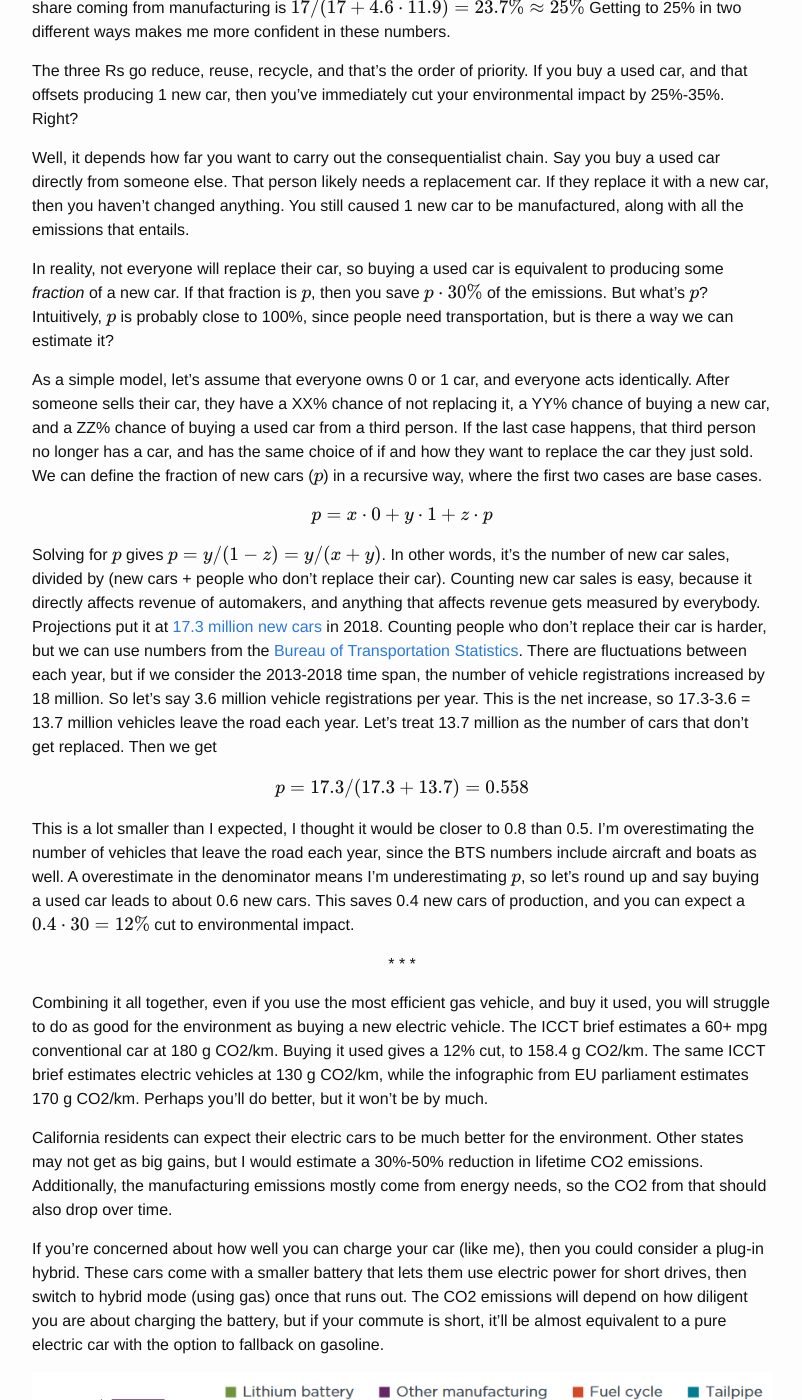
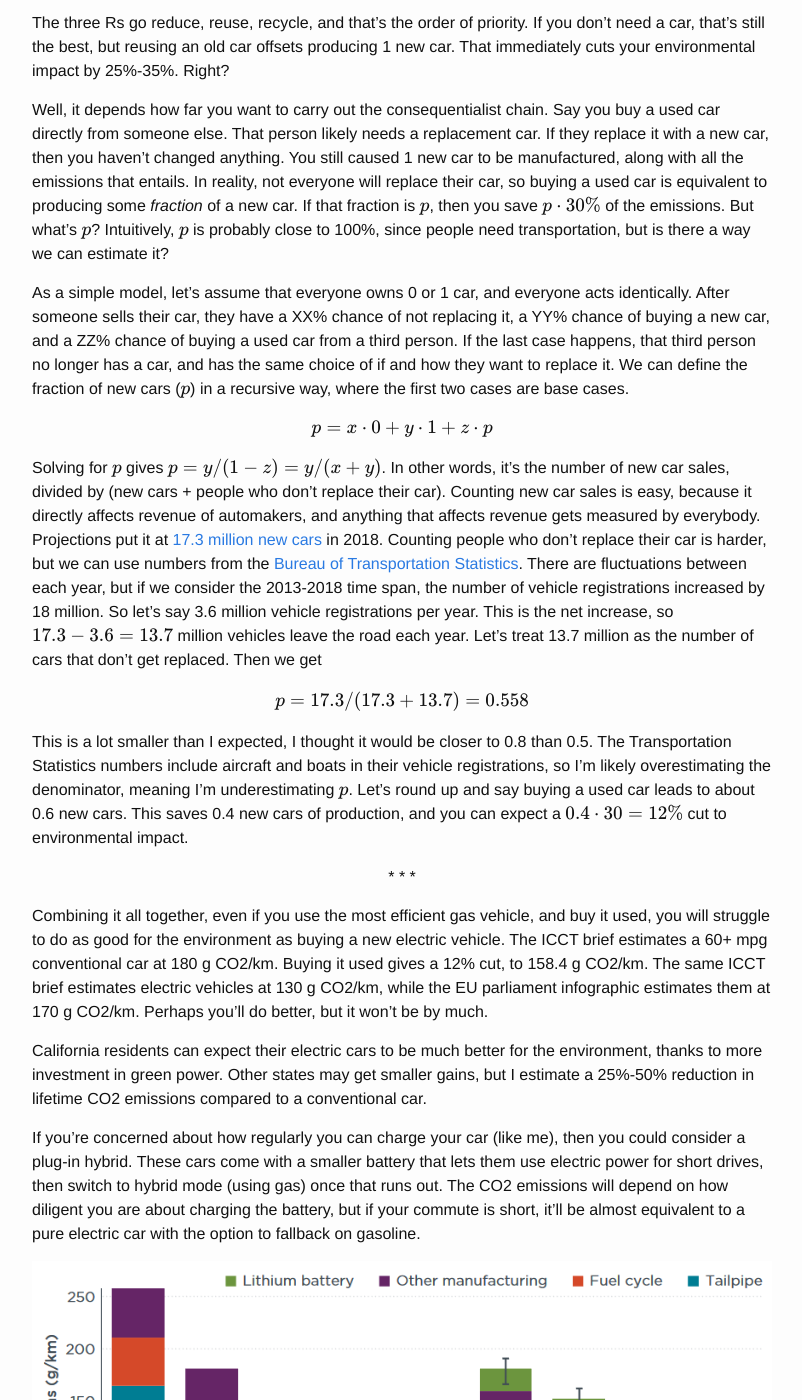
Before and after one commit to alexirpan/alexirpan.github.io, a Jekyll site: the page built from _posts/2020-12-29-car-co2.markdown, in a window 1280 px wide and 1400 px high, scrolled down 2920 px. Shown: the whole window, without its empty margins (238-1040 px from the left). Built offline with Jekyll 4.4.1, drawn with Linux system fonts in a browser that asks for light colours; nearby versions of some CDN libraries; formulas are drawn with MathJax 3; some of the changed text lies outside the part shown.

Commit message:
Believe i'm done with this

```diff
--- a/_posts/2020-12-29-car-co2.markdown
+++ b/_posts/2020-12-29-car-co2.markdown
@@ -20,11 +20,9 @@
 it's not. In high school, one of my teachers claimed that a new Toyota Prius was
 worse for the environment than a new Hummer over the course of its lifetime,
 because the CO2 emitted during production time was much higher and the gas savings
-didn't make up the difference. I never checked this claim, and it was 10 years ago. There's
-been several advances in battery production since then, but it does demonstrate you should care about
-factory-to-driver emissions, not just driver emissions.
+didn't make up the difference. I never checked this claim, and it was 10 years ago.
+Let's see if it still holds up with the advances in battery production.
 
-Let's see if we can find some sources.
 The European Parliament has
 [an infographic](https://www.europarl.europa.eu/news/en/headlines/priorities/climate-change/20190313STO31218/co2-emissions-from-cars-facts-and-figures-infographics)
 for lifetime CO2 emissions from different kinds of cars, from 2014.
@@ -54,29 +52,29 @@
 
 Electric vehicles should have larger gains than the ones shown here, because these numbers
 are based on a lifetime mileage of 93,000 miles. Most EVs I've looked at come with a 8 year, 100,000 mile
-warranty on their batteries, and because power grid electricity is greener than burning gasoline, these
-charts should be an underestimate of the impact.
+warranty on their batteries. Power grid electricity is greener than burning gasoline, so underestimates
+of mileage are worse for electric cars when comparing their emissions.
 
 Interestingly, for Germans, an electric car is only on par with an efficient gas car, since their power
-grid is more carbon heavy. This leads to the argument for electric vehicles I find most compelling:
+grid is more carbon heavy. For the French and Norwegians, it's amazing, and this is part of the argument for electric vehicles I find most compelling:
 **gas vehicles are forever locked into using gasoline, whereas electric vehicles will become
 greener over time as power grids move towards renewable energy.** Electricity is inherently
 more fungible, it doesn't matter where it comes from, and if more of the transportation network
-moves to electric, it can reduce lock in of suboptimal technology.
+moves to electric, it reduces lock in of suboptimal technology.
 
 If you live in the US and are curious, the [Alternative Fuels Data Center (AFDC)](https://afdc.energy.gov/vehicles/electric_emissions.html)
 from the Department of Energy has a tool that lets you estimate annual
 emissions for different kinds of vehicles, with breakdowns by state.
 Their US average says a gas car produces 11,435 pounds of CO2
 annually, a hybrid produces 6,258 pounds of CO2 annually, and an electric car produces
-4,091 pounds of CO2 annually. In California, the electric car is estimated at 1,960
+4,091 pounds of CO2 annually. In California, the electric car produces 1,960
 pounds of CO2 annually, less than half the national average, thanks to heavier usage of solar
 and hydropower.
 
 \* \* \*
 {: .centered }
 
-We've now established that the obvious answer is the correct one: hybrid and electric cars are
+We've now established that the obvious answer is the correct one: electric cars
 produce less CO2 over their lifetime. Now, used or new?
 
 Consider the chart from before. Around $$50/220 \approx 25\%$$ of the lifetime emissions for a gas car
@@ -86,12 +84,13 @@
 The [EPA greenhouse gas guidelines](https://www.epa.gov/greenvehicles/greenhouse-gas-emissions-typical-passenger-vehicle)
 from 2020 estimates gas cars emit 4.6 tonnes of CO2 per year. The average age of
 cars in the US is [11.9 years](https://www.cnbc.com/2020/07/28/25percent-of-cars-in-us-are-at-least-sixteen-years-old----record-high.html),
-an all-time high. So the lifetime share coming from manufacturing is
-$$17 / (17 + 4.6 \cdot 11.9) = 23.7\% \approx 25\%$$
-Getting to 25% in two different ways makes me more confident in these numbers.
+an all-time high. Using those numbers gives
+$$17 / (17 + 4.6 \cdot 11.9) = 23.7\%$$ for gas cars, which is close enough
+to $$25\%$$.
 
-The three Rs go reduce, reuse, recycle, and that's the order of priority. If you buy
-a used car, and that offsets producing 1 new car, then you've immediately cut your
+The three Rs go reduce, reuse, recycle, and that's the order of priority. If you don't
+need a car, that's still the best, but reusing an old car
+offsets producing 1 new car. That immediately cuts your
 environmental impact by 25%-35%. Right?
 
 Well, it depends how far you want to carry out the consequentialist chain. Say
@@ -99,7 +98,6 @@
 car. If they replace it with a new
 car, then you haven't changed anything. You still caused 1 new car to be
 manufactured, along with all the emissions that entails.
-
 In reality, not everyone will replace their car, so buying a used car is equivalent
 to producing some *fraction* of a new car. If that fraction is $$p$$, then you
 save $$p\cdot 30\%$$ of the emissions. But what's $$p$$? Intuitively, $$p$$ is probably
@@ -108,7 +106,7 @@
 As a simple model, let's assume that everyone owns 0 or 1 car, and everyone acts identically.
 After someone sells their car, they have a XX% chance of not replacing it, a YY% chance of buying a new car, and a
 ZZ% chance of buying a used car from a third person. If the last case happens, that third person no
-longer has a car, and has the same choice of if and how they want to replace the car they just sold.
+longer has a car, and has the same choice of if and how they want to replace it.
 We can define the fraction of new cars ($$p$$) in a recursive way, where the first two cases are base cases.
 
 $$
@@ -123,7 +121,7 @@
 from the [Bureau of Transportation Statistics](https://www.bts.gov/content/number-us-aircraft-vehicles-vessels-and-other-conveyances).
 There are fluctuations between each year, but if we consider the 2013-2018 time span,
 the number of vehicle registrations increased by 18 million. So let's say
-3.6 million vehicle registrations per year. This is the net increase, so 17.3-3.6 = 13.7
+3.6 million vehicle registrations per year. This is the net increase, so $$17.3-3.6 = 13.7$$
 million vehicles leave the road each year. Let's treat 13.7 million as the number of cars that
 don't get replaced. Then we get
 
@@ -132,9 +130,9 @@
 $$
 
 This is a lot smaller than I expected, I thought it would be closer to 0.8 than 0.5.
-I'm overestimating the number of vehicles that leave the road each year, since the BTS numbers
-include aircraft and boats as well. A overestimate in the denominator means I'm underestimating
-$$p$$, so let's round up and say buying a used car leads to about 0.6 new cars.
+The Transportation Statistics numbers include aircraft and boats in their vehicle registrations,
+so I'm likely overestimating the denominator, meaning I'm underestimating $$p$$.
+Let's round up and say buying a used car leads to about 0.6 new cars.
 This saves 0.4 new cars of production, and you can expect a $$0.4 \cdot 30 = 12\%$$ cut to
 environmental impact.
 
@@ -144,14 +142,15 @@
 Combining it all together, even if you use the most efficient gas vehicle, and buy it used, you will
 struggle to do as good for the environment as buying a new electric vehicle. The ICCT brief estimates a
 60+ mpg conventional car at 180 g CO2/km. Buying it used gives a 12% cut, to 158.4 g CO2/km. The same ICCT brief
-estimates electric vehicles at 130 g CO2/km, while the infographic from EU parliament estimates 170 g CO2/km.
+estimates electric vehicles at 130 g CO2/km, while the EU parliament infographic estimates them at 170 g CO2/km.
 Perhaps you'll do better, but it won't be by much.
 
-California residents can expect their electric cars to be much better for the environment. Other states
-may not get as big gains, but I would estimate a 30%-50% reduction in lifetime CO2 emissions. Additionally,
-the manufacturing emissions mostly come from energy needs, so the CO2 from that should also drop over time.
+California residents can expect their electric cars to be much better for the environment, thanks to
+more investment in green power. Other states
+may get smaller gains, but I estimate a 25%-50% reduction in lifetime CO2 emissions compared to a conventional
+car.
 
-If you're concerned about how well you can charge your car (like me), then you could consider a plug-in
+If you're concerned about how regularly you can charge your car (like me), then you could consider a plug-in
 hybrid. These cars come with a smaller battery that lets them use electric power for short drives, then
 switch to hybrid mode (using gas) once that runs out. The CO2 emissions will depend on how diligent you
 are about charging the battery, but if your commute is short, it'll be almost equivalent to a pure electric
```
Also changed, not shown: other parts of _posts/2020-12-29-car-co2.markdown (+2 -2 lines).
